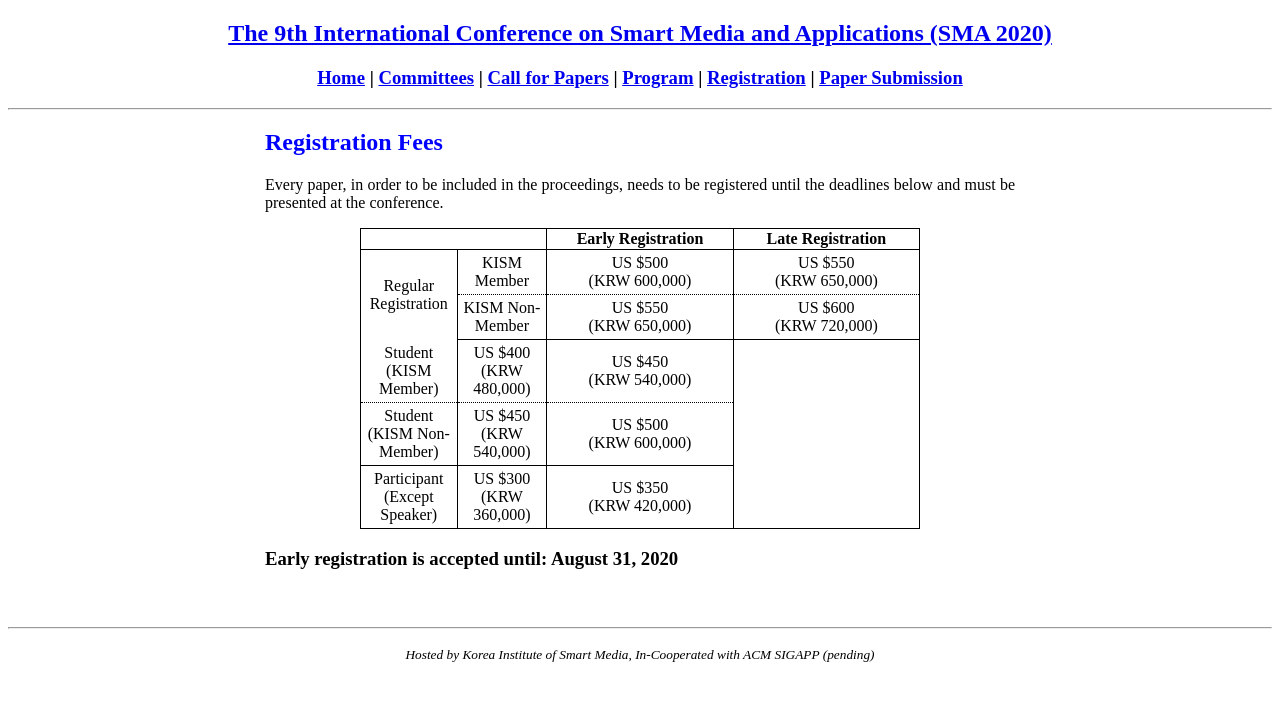
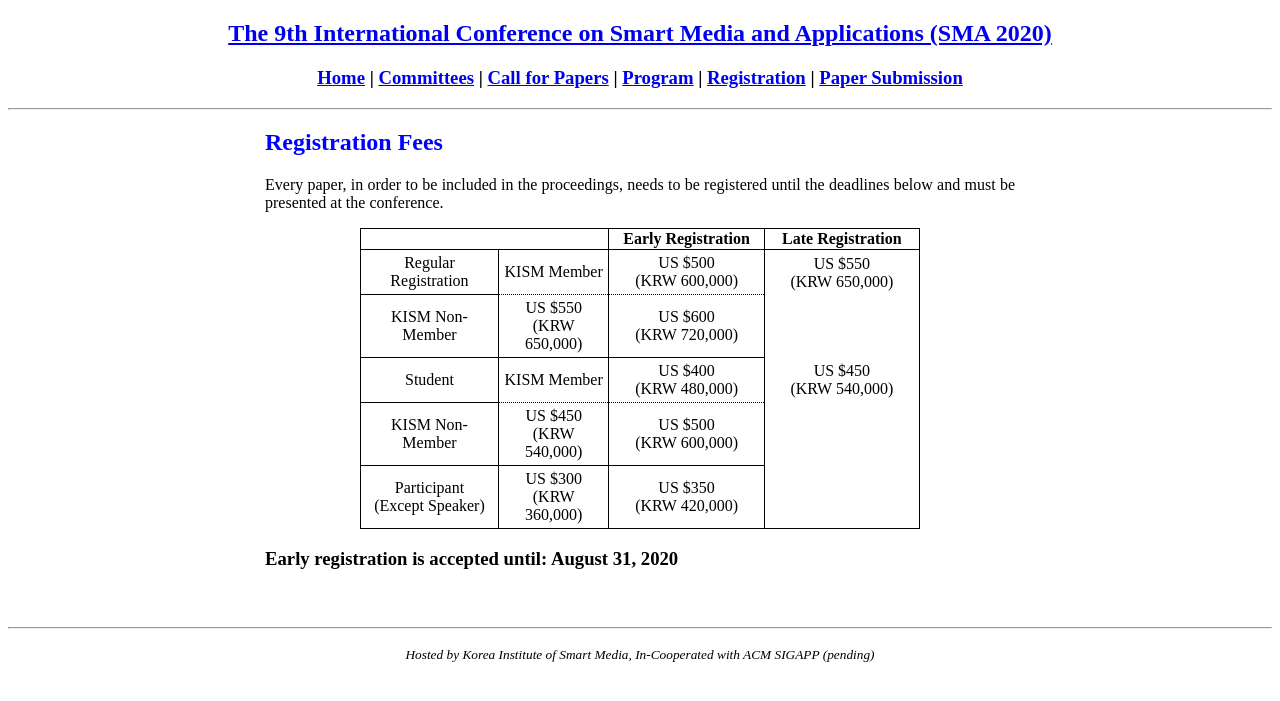
Before and after one commit to icea-conf/sma-2020.github.io, a Jekyll site: the page built from registration/index.html, in a window 1280 px wide. Shown: the top 701 px of the page. Built offline with Jekyll 4.4.1, drawn with Linux system fonts in a browser that asks for light colours.

Commit message:
Update index.html

```diff
--- a/registration/index.html
+++ b/registration/index.html
@@ -11,16 +11,16 @@ title: SMA 2020
                     <table class="tlayout" cellspacing="0">
                          <tbody style="text-align: center">
                               <tr>
-                                   <td class="theader" width="31%" colspan="2"></td>
-                                   <td class="theader" width="31%">
+                                   <td class="theader" width="40%" colspan="2"></td>
+                                   <td class="theader" width="25%">
                                         <b>Early Registration</b>
                                    </td>
-                                   <td class="theader" width="31%">
+                                   <td class="theader" width="25%">
                                         <b>Late Registration</b>
                                    </td>
                               </tr>
                               <tr>
-                                   <td class="tcontent1" rowspan="2">
+                                   <td class="tcontent1" style="rowspan: 2; border-bottom: 1px solid #000000;">
                                         Regular<br>
                                         Registration
                                    </td>
@@ -50,9 +50,11 @@ title: SMA 2020
                                    </td>
                               </tr>
                               <tr>
+                                   <td class="tcontent1" style="rowspan: 2; border-bottom: 1px solid #000000;">
+                                        Student
+                                   </td>
                                    <td class="tcontent1">
-                                        Student<br>
-                                        (KISM Member)
+                                        KISM Member
                                    </td>
                                    <td class="tcontent1">
                                         US $400<br>
@@ -65,8 +67,7 @@ title: SMA 2020
                               </tr>
                               <tr>
                                    <td class="tcontent2">
-                                        Student<br>
-                                        (KISM Non-Member)
+                                        KISM Non-Member
                                    </td>
                                    <td class="tcontent2">
                                         US $450<br>
```
